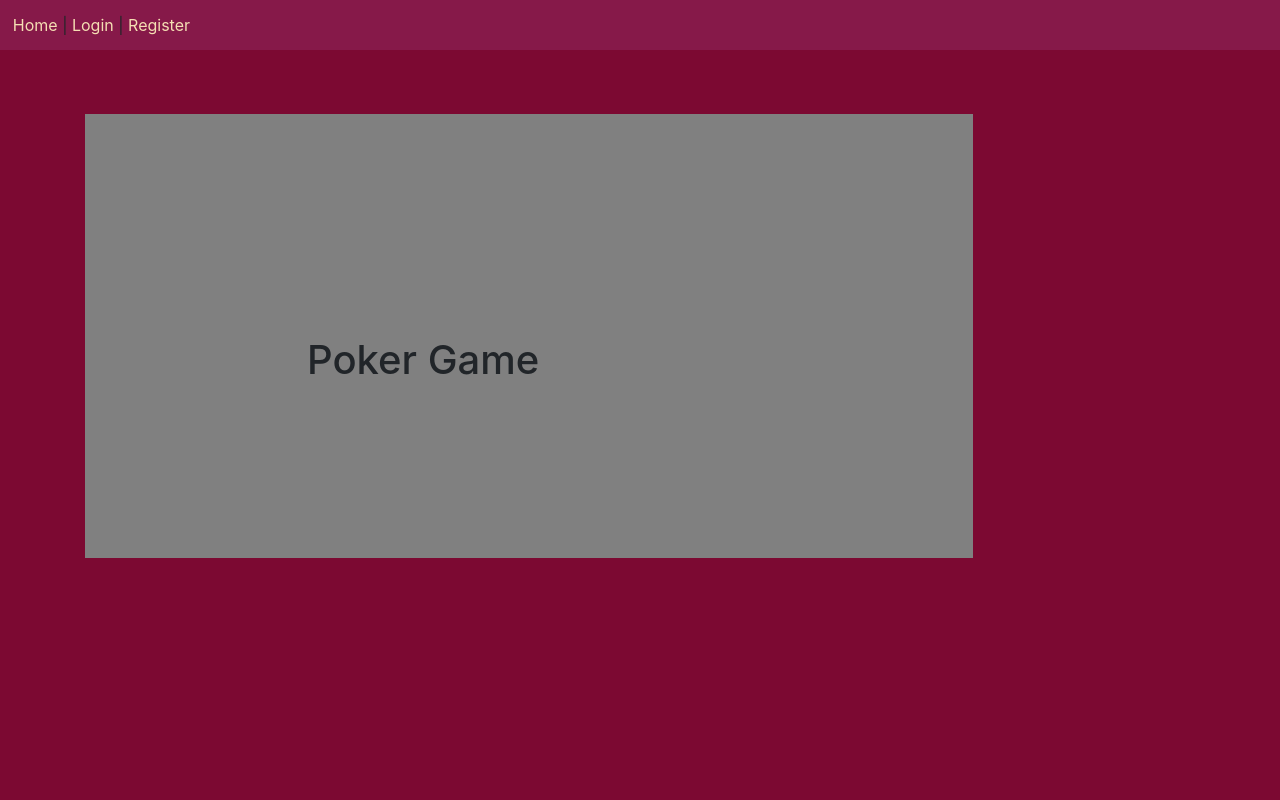
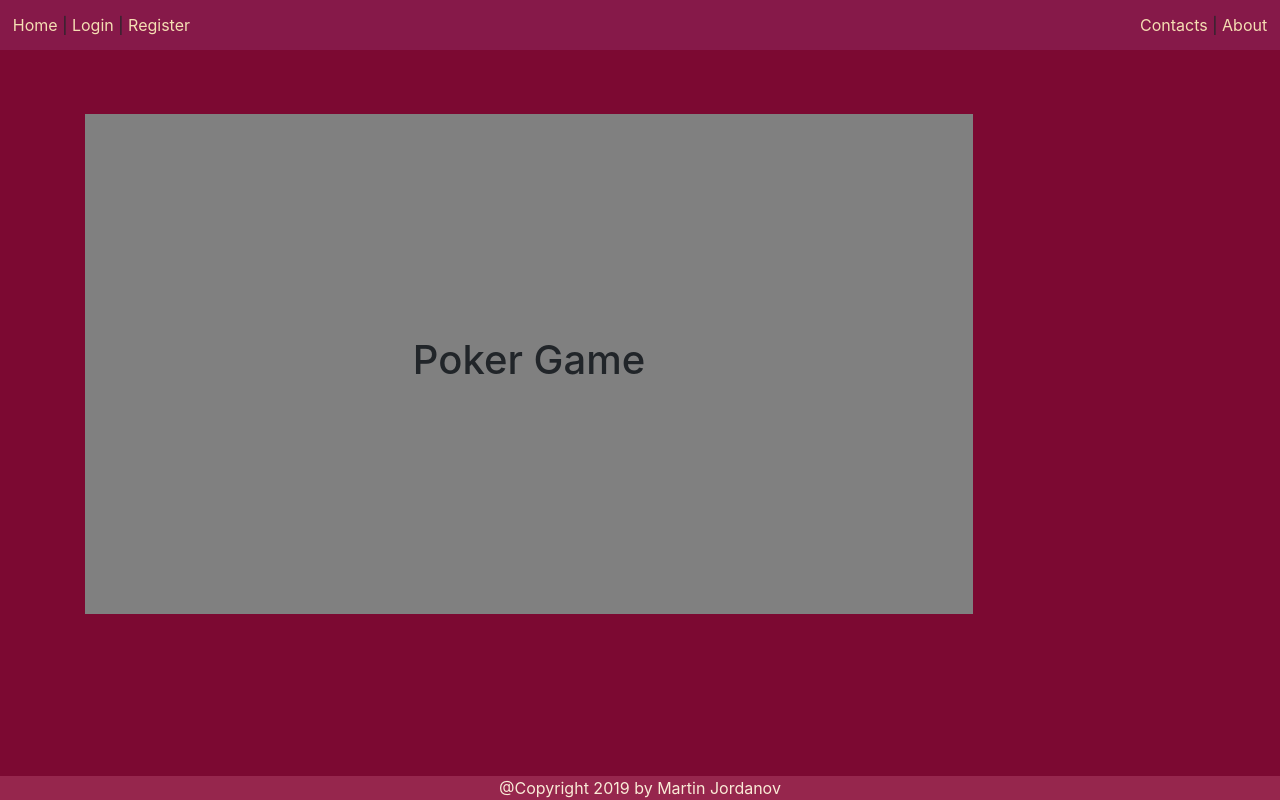
Before and after one commit to xxm0703/Web, a plain HTML site: page final_project/index.html in a window 1280 px wide. Drawn offline with nearby package versions, Linux system fonts and the light colour scheme.

Commit message:
[Add] Progress

```diff
--- a/final_project/index.html
+++ b/final_project/index.html
@@ -9,11 +9,15 @@
 		integrity="sha384-lKuwvrZot6UHsBSfcMvOkWwlCMgc0TaWr+30HWe3a4ltaBwTZhyTEggF5tJv8tbt" crossorigin="anonymous">
 </head>
 
-<body>
+<body onload="setFooter()">
 	<nav>
 		<a href="/index.html">Home</a> |
 		<a href="./login.html">Login</a> |
 		<a href="./register.html">Register</a>
+		<span class="right-align">
+			<a href="./contacts.html">Contacts</a> |
+			<a href="./about.html">About</a>
+		</span>
 	</nav>
 
 	<div class="container" style="margin-top:5%">
@@ -21,7 +25,10 @@
 			<h1 id="caption">Poker Game</h1>
 		</div>
 	</div>
-	<footer onload="setFooter()">
+
+	<!-- <hr> -->
+
+	<footer>
 		<div id="footer-content"></div>
 	</footer>
 </body>
--- a/final_project/src/css/application.css
+++ b/final_project/src/css/application.css
@@ -14,7 +14,7 @@ nav {
 	padding: 1%;
 }
 
-nav>a {
+nav a {
 	color: wheat;
 }
 
@@ -68,6 +68,23 @@ body {
 }
 
 #caption {
-	position: absolute;
-	align-self: center;
+	text-align: center;
 }
+
+footer {
+	position: fixed;
+	left: 0px;
+	bottom: 0px;
+	width: 100%;
+	background: #96264d;
+}
+
+#footer-content {
+	text-align: center;
+	margin: initial auto;
+	color: antiquewhite;
+}
+
+.right-align {
+	float: right;
+}
--- a/final_project/src/js/main.js
+++ b/final_project/src/js/main.js
@@ -23,5 +23,5 @@ function setFooter() {
 	let footer = document.getElementById("footer-content");
 	console.log("da");
 
-	footer.innerText = "@Copyright " + Date.now + " by Martin Jordanov"
+	footer.innerText = "@Copyright " + (new Date).getFullYear() + " by Martin Jordanov"
 }
```
